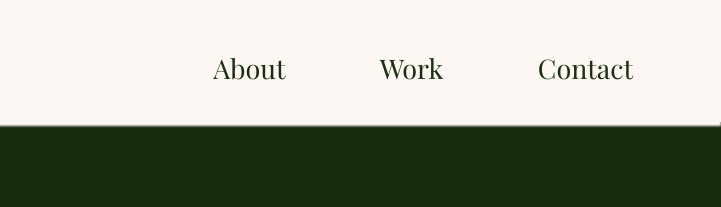
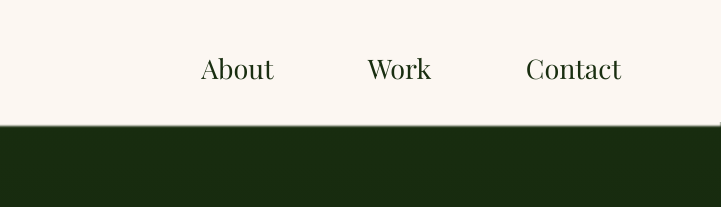
Before and after one commit to evockley/My-first-repository, a plain HTML site: page Portfolio/index.html in a window 1280 px wide. Shown: the top 207 px of the page, 559-1280 px from the left. Drawn offline with nearby package versions, Linux system fonts and the light colour scheme.

Commit message:
6/9/21
Updated Nav spacing

added {cursor:pointer} to Nav List Items

```diff
--- a/Portfolio/styles.css
+++ b/Portfolio/styles.css
@@ -80,7 +80,7 @@ p {
 ul {
     list-style-type: none;
     position: bottom;
-    padding: 0;
+    padding-right: 56px;
     margin: 0;
     font-family: 'Playfair display';
     font-size: 1.5em;
@@ -88,7 +88,8 @@ ul {
 }
 li {
     display: inline;
-    padding-right: 88px;
+    padding-left: 44px;
+    padding-right: 44px;
     transition: linear .15s;
 }
 li:hover{
@@ -115,6 +116,9 @@ li:hover{
     margin-top: 0;
     margin-left: 0;
     box-shadow: 0px 4px 2px #FCF7F2;
+}
+.nav li{
+    cursor:pointer;
 }
 
 .primary-button {
```
